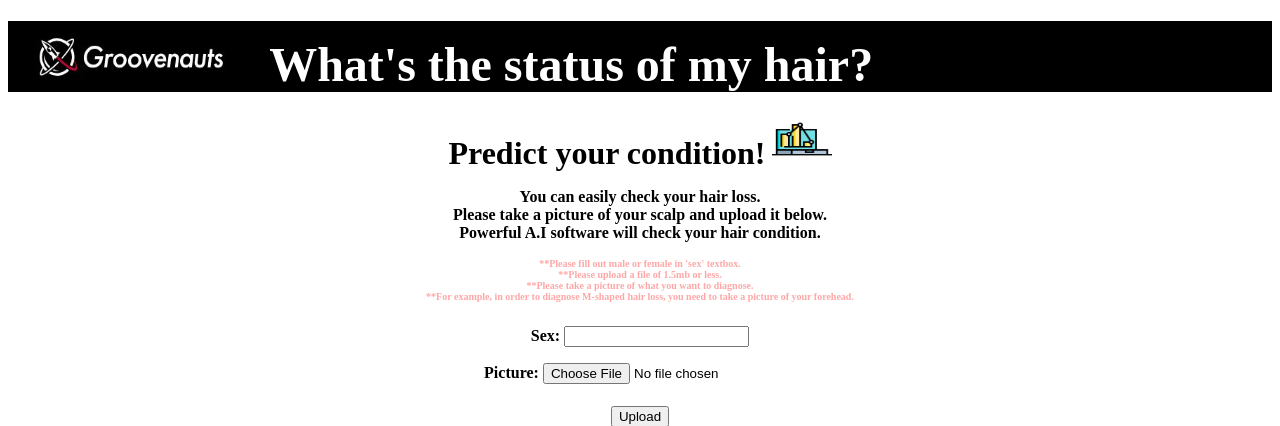
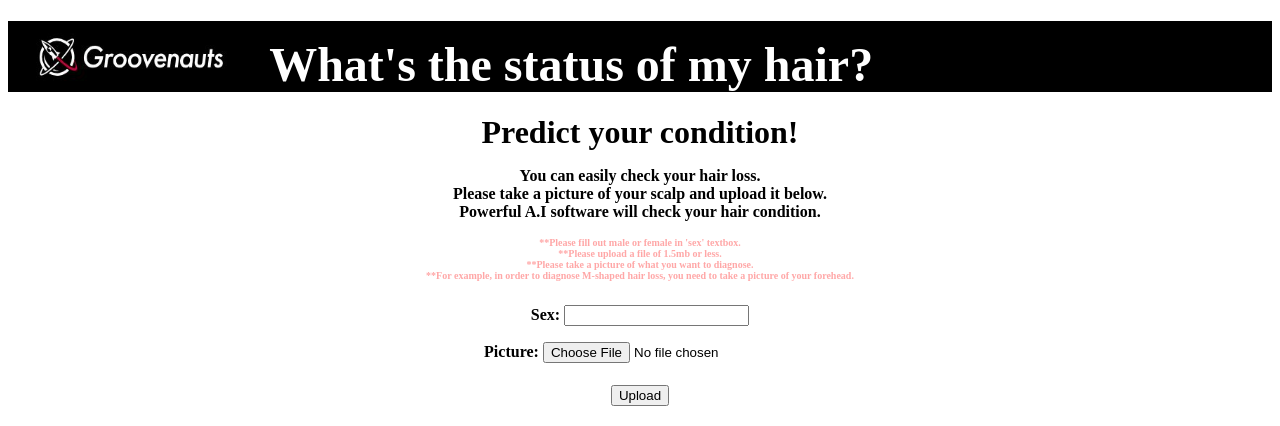
Before and after one commit to JoHyunGeun/django, a Django app: page / in a window 1280 px wide. Shown: the top 426 px of the page. Run offline with Django 3.2, Linux system fonts and the light colour scheme.

Commit message:
Update index.html

```diff
--- a/groovenauts/predict/templates/predict/index.html
+++ b/groovenauts/predict/templates/predict/index.html
@@ -40,7 +40,7 @@
         <h2>
 	<font size = 6>
 	Predict your condition!</font>
-	<img height=50 width=60 src="{% static "predict/aa.jpg" %}" alt="My image2">
+
 	<font size = 3>
 	 <p>You can easily check your hair loss.<br>
 	Please take a picture of your scalp and upload it below.<br>
```
